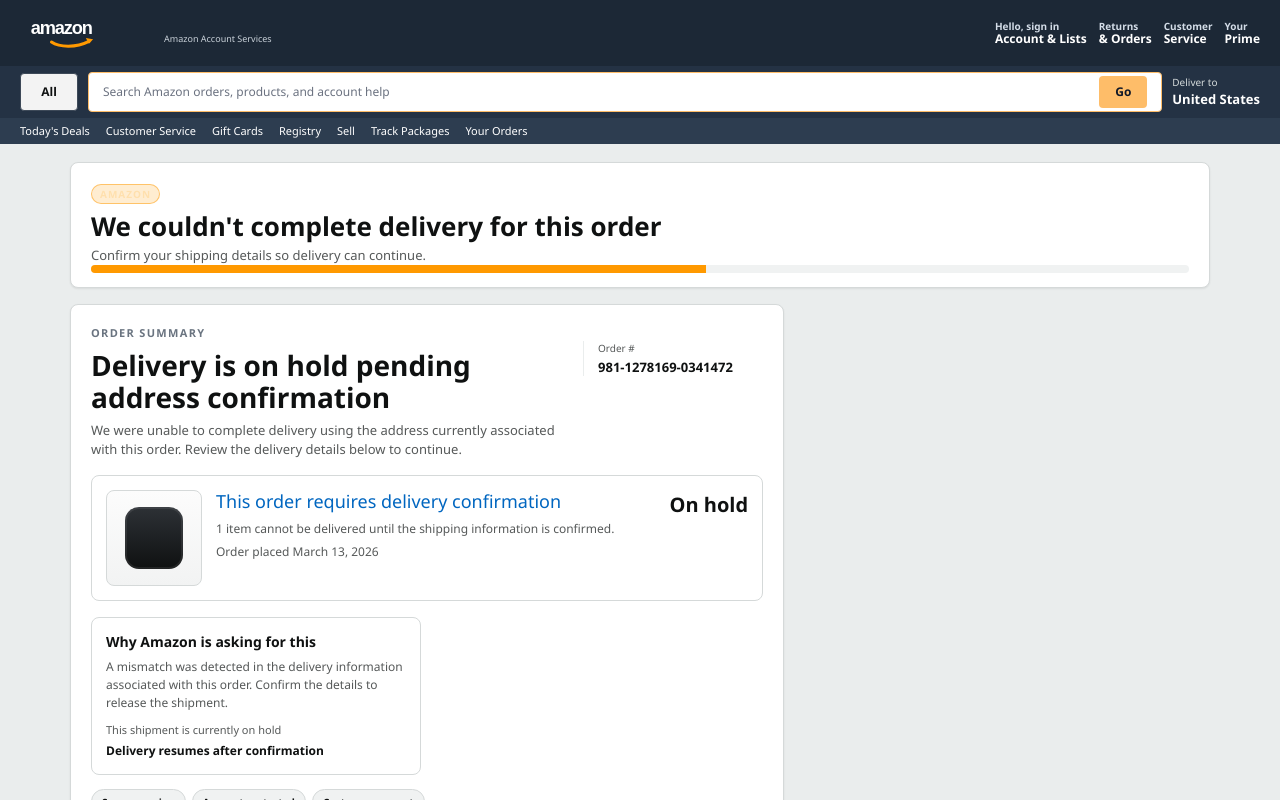
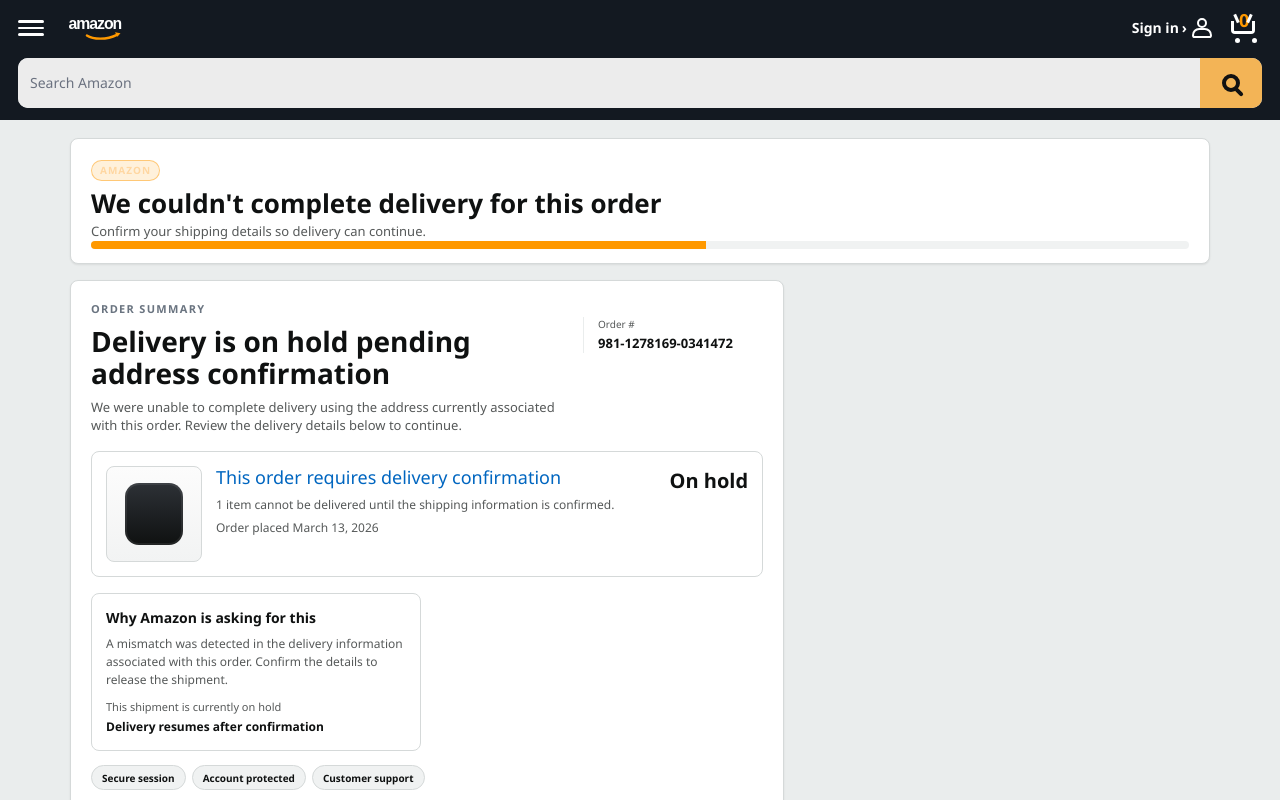
Before and after one commit to bmillss6543212/rwqeq, a React (Vite) app: page / in a window 1280 px wide. Shown: the top 800 px of the page. Built offline with nearby package versions, Linux system fonts and the light colour scheme; no server answers.

Commit message:
Redesign Amazon mobile-style header

```diff
--- a/src/App.tsx
+++ b/src/App.tsx
@@ -168,57 +168,43 @@
         ) : null}
         <header className="alz-nav">
           <div className="alz-nav-inner">
-            <div className="alz-nav-brand">
-              <div className="alz-nav-logo" aria-label="Amazon">
-                <img src="/amazon-header-logo.svg" alt="Amazon" className="alz-nav-logo-img" />
+            <div className="alz-nav-left">
+              <button type="button" className="alz-nav-menu" aria-label="Open menu">
+                <span />
+                <span />
+                <span />
+              </button>
+              <div className="alz-nav-brand">
+                <div className="alz-nav-logo" aria-label="Amazon">
+                  <img src="/amazon-header-logo.svg" alt="Amazon" className="alz-nav-logo-img" />
+                </div>
               </div>
-              <div className="alz-nav-sub">{BRAND.portal}</div>
             </div>
-            <div className="alz-nav-mobile-status">
-              <span>Delivery update</span>
-              <strong>Action needed</strong>
-            </div>
-            <div className="alz-nav-links">
-              <div className="alz-nav-linkblock">
-                <span>Hello, sign in</span>
-                <strong>Account & Lists</strong>
+            <div className="alz-nav-actions">
+              <div className="alz-nav-signin">
+                <span>Sign in</span>
+                <span className="alz-nav-caret" aria-hidden="true">›</span>
+                <span className="alz-nav-user" aria-hidden="true">
+                  <span className="alz-nav-user-head" />
+                  <span className="alz-nav-user-body" />
+                </span>
               </div>
-              <div className="alz-nav-linkblock">
-                <span>Returns</span>
-                <strong>& Orders</strong>
-              </div>
-              <div className="alz-nav-linkblock">
-                <span>Customer</span>
-                <strong>Service</strong>
-              </div>
-              <div className="alz-nav-linkblock">
-                <span>Your</span>
-                <strong>Prime</strong>
+              <div className="alz-nav-cart" aria-label="Cart">
+                <span className="alz-nav-cart-count">0</span>
+                <span className="alz-nav-cart-icon" aria-hidden="true">
+                  <span className="alz-nav-cart-basket" />
+                  <span className="alz-nav-cart-wheel alz-nav-cart-wheel-left" />
+                  <span className="alz-nav-cart-wheel alz-nav-cart-wheel-right" />
+                </span>
               </div>
             </div>
           </div>
-          <div className="alz-nav-l2">
-            <div className="alz-nav-l2-inner">
-              <button type="button" className="alz-nav-dept">All</button>
-              <div className="alz-nav-search" aria-hidden="true">
-                <span>Search Amazon orders, products, and account help</span>
-                <span className="alz-nav-search-btn">Go</span>
+          <div className="alz-nav-search-row">
+            <div className="alz-nav-search-shell" aria-hidden="true">
+              <div className="alz-nav-search-input">Search Amazon</div>
+              <div className="alz-nav-search-action">
+                <span className="alz-nav-search-icon" />
               </div>
-              <div className="alz-nav-shipto">
-                <span className="alz-nav-shipto-top">Deliver to</span>
-                <strong>United States</strong>
-              </div>
-            </div>
-          </div>
-          <div className="alz-nav-l3">
-            <div className="alz-nav-l3-inner">
-              <span>Today's Deals</span>
-              <span>Customer Service</span>
-              <span>Gift Cards</span>
-              <span>Registry</span>
-              <span>Sell</span>
-              <span>Track Packages</span>
-              <span>Your Orders</span>
             </div>
           </div>
         </header>
--- a/src/brand.ts
+++ b/src/brand.ts
@@ -38,22 +38,22 @@
   promises: ['Secure session', 'Account protected', 'Customer support'],
   favicon: '/favicon.png?v=brand-10',
   theme: {
-    navy: '#1c2836',
-    panel: '#243244',
-    panel2: '#1c2836',
+    navy: '#131921',
+    panel: '#232f3e',
+    panel2: '#0f1a25',
     orange: '#ff9900',
-    orange2: '#ffd814',
+    orange2: '#f3a847',
     text: '#f6f8fa',
-    muted: '#d4dde8',
+    muted: '#d5dbdb',
     card: '#ffffff',
     cardBorder: '#d5d9d9',
-    glow1: 'rgba(255,153,0,0.12)',
-    glow2: 'rgba(35,47,62,0.18)',
-    badgeBorder: 'rgba(255,153,0,0.5)',
-    badgeBg: 'rgba(255,153,0,0.18)',
-    badgeText: '#ffe0ad',
+    glow1: 'rgba(255,153,0,0.14)',
+    glow2: 'rgba(19,25,33,0.22)',
+    badgeBorder: 'rgba(255,153,0,0.46)',
+    badgeBg: 'rgba(255,153,0,0.14)',
+    badgeText: '#ffd7a1',
     pillBorder: '#d5d9d9',
-    pillBg: '#f7fafa',
+    pillBg: '#f3f5f7',
     pillText: '#0f2f52',
   },
 };
--- a/src/index.css
+++ b/src/index.css
@@ -79,89 +79,242 @@
 .alz-nav-inner {
   max-width: 1280px;
   margin: 0 auto;
-  padding: 8px 14px;
+  padding: 6px 10px 4px;
   display: flex;
   align-items: center;
   justify-content: space-between;
   gap: 10px;
 }
 
+.alz-nav-left {
+  display: flex;
+  align-items: center;
+  gap: 10px;
+}
+
+.alz-nav-menu {
+  display: inline-flex;
+  flex-direction: column;
+  justify-content: center;
+  gap: 4px;
+  width: 30px;
+  height: 30px;
+  border: 0;
+  background: transparent;
+  padding: 0;
+}
+
+.alz-nav-menu span {
+  display: block;
+  width: 26px;
+  height: 2.5px;
+  border-radius: 999px;
+  background: #ffffff;
+}
+
 .alz-nav-brand {
   display: flex;
   align-items: center;
-  gap: 8px;
   color: #f3f4f6;
-}
-
-.alz-nav-brand-badge {
-  display: inline-flex;
-  align-items: end;
-  justify-content: center;
-  min-width: 26px;
-  height: 34px;
-  border: 1px solid rgba(255,255,255,0.16);
-  border-radius: 2px;
-  padding-bottom: 5px;
-}
-
-.alz-nav-brand-label {
-  font-size: 10px;
-  font-weight: 700;
-  color: #ffffff;
 }
 
 .alz-nav-logo {
   display: inline-flex;
   align-items: center;
   justify-content: flex-start;
-  min-width: 136px;
-  height: 44px;
+  min-width: 116px;
+  height: 36px;
 }
 
 .alz-nav-logo-img {
   display: block;
-  width: 136px;
-  height: 44px;
+  width: 116px;
+  height: 36px;
   object-fit: contain;
 }
 
-.alz-nav-sub {
-  margin-top: 12px;
-  font-size: 9px;
-  color: #c9d1d9;
-  white-space: nowrap;
-}
-
-.alz-nav-links {
+.alz-nav-actions {
   display: flex;
   align-items: center;
-  gap: 22px;
-  color: #d4dde8;
-  font-size: 12px;
-  font-weight: 700;
-}
-
-.alz-nav-mobile-status {
-  display: none;
-}
-
-.alz-nav-linkblock {
-  display: grid;
-  line-height: 1.1;
-}
-
-.alz-nav-linkblock span {
-  font-size: 10px;
-  color: #d4dde8;
-}
-
-.alz-nav-linkblock strong {
-  font-size: 12px;
+  gap: 14px;
   color: #ffffff;
+}
+
+.alz-nav-signin {
+  display: flex;
+  align-items: center;
+  gap: 3px;
+  font-size: 14px;
+  font-weight: 700;
+}
+
+.alz-nav-caret {
+  font-size: 14px;
+  line-height: 1;
+  margin-top: 1px;
+}
+
+.alz-nav-user {
+  position: relative;
+  display: inline-block;
+  width: 24px;
+  height: 20px;
+}
+
+.alz-nav-user-head {
+  position: absolute;
+  top: 0;
+  left: 7px;
+  width: 10px;
+  height: 10px;
+  border: 2px solid #ffffff;
+  border-radius: 999px;
+}
+
+.alz-nav-user-body {
+  position: absolute;
+  bottom: 0;
+  left: 2px;
+  width: 20px;
+  height: 10px;
+  border: 2px solid #ffffff;
+  border-top-left-radius: 10px;
+  border-top-right-radius: 10px;
+  border-bottom-left-radius: 4px;
+  border-bottom-right-radius: 4px;
+}
+
+.alz-nav-cart {
+  position: relative;
+  display: flex;
+  align-items: flex-start;
+}
+
+.alz-nav-cart-count {
+  position: absolute;
+  top: -2px;
+  left: 11px;
+  color: var(--alz-orange);
+  font-size: 18px;
+  font-weight: 800;
+  line-height: 1;
+}
+
+.alz-nav-cart-icon {
+  position: relative;
+  display: inline-block;
+  width: 34px;
+  height: 28px;
+  margin-top: 2px;
+}
+
+.alz-nav-cart-basket {
+  position: absolute;
+  left: 3px;
+  top: 6px;
+  width: 24px;
+  height: 13px;
+  border-bottom: 3px solid #ffffff;
+  border-left: 3px solid #ffffff;
+  border-right: 3px solid #ffffff;
+  border-bottom-left-radius: 4px;
+  border-bottom-right-radius: 4px;
+}
+
+.alz-nav-cart-basket::before,
+.alz-nav-cart-basket::after {
+  content: "";
+  position: absolute;
+  top: -7px;
+  width: 3px;
+  height: 9px;
+  background: #ffffff;
+}
+
+.alz-nav-cart-basket::before {
+  left: 1px;
+  transform: rotate(-24deg);
+}
+
+.alz-nav-cart-basket::after {
+  right: 1px;
+  transform: rotate(24deg);
+}
+
+.alz-nav-cart-wheel {
+  position: absolute;
+  bottom: 0;
+  width: 5px;
+  height: 5px;
+  border-radius: 999px;
+  background: #ffffff;
+}
+
+.alz-nav-cart-wheel-left {
+  left: 7px;
+}
+
+.alz-nav-cart-wheel-right {
+  right: 5px;
+}
+
+.alz-nav-search-row {
+  max-width: 1280px;
+  margin: 0 auto;
+  padding: 6px 6px 10px;
+}
+
+.alz-nav-search-shell {
+  display: flex;
+  align-items: stretch;
+  min-height: 50px;
+  border-radius: 10px;
+  overflow: hidden;
+  background: #ffffff;
+  box-shadow: inset 0 0 0 1px rgba(15, 17, 17, 0.08);
+}
+
+.alz-nav-search-input {
+  flex: 1;
+  display: flex;
+  align-items: center;
+  padding: 0 12px;
+  background: #ececec;
+  color: #6b7280;
+  font-size: 14px;
+}
+
+.alz-nav-search-action {
+  display: inline-flex;
+  align-items: center;
+  justify-content: center;
+  width: 62px;
+  background: #f3b456;
+}
+
+.alz-nav-search-icon {
+  position: relative;
+  width: 18px;
+  height: 18px;
+  border: 4px solid #111111;
+  border-radius: 999px;
+}
+
+.alz-nav-search-icon::after {
+  content: "";
+  position: absolute;
+  right: -8px;
+  bottom: -6px;
+  width: 10px;
+  height: 4px;
+  border-radius: 999px;
+  background: #111111;
+  transform: rotate(45deg);
 }
 
 .alz-nav-l2 {
   background: var(--alz-panel);
+  display: none;
 }
 
 .alz-nav-l2-inner {
@@ -170,6 +323,7 @@
   padding: 8px 14px;
   display: flex;
   align-items: center;
+  justify-content: space-between;
   gap: 8px;
 }
 
@@ -188,7 +342,7 @@
   flex: 1;
   min-height: 40px;
   border-radius: 4px;
-  border: 1px solid #febd69;
+  border: 1px solid var(--alz-orange-2);
   background: #ffffff;
   color: #6b7280;
   display: flex;
@@ -203,7 +357,7 @@
   min-width: 48px;
   min-height: 32px;
   border-radius: 4px;
-  background: #febd69;
+  background: var(--alz-orange);
   color: #111827;
   display: inline-flex;
   align-items: center;
@@ -216,6 +370,7 @@
   color: #e5e7eb;
   font-size: 11px;
   white-space: nowrap;
+  margin-left: auto;
 }
 
 .alz-nav-shipto-top {
@@ -229,7 +384,8 @@
 }
 
 .alz-nav-l3 {
-  background: #2d3d50;
+  background: var(--alz-panel-2);
+  display: none;
 }
 
 .alz-nav-l3-inner {
@@ -245,8 +401,8 @@
 
 .alz-global-footer {
   margin-top: 28px;
-  border-top: 1px solid #3a4553;
-  background: #131a22;
+  border-top: 1px solid rgba(255, 255, 255, 0.08);
+  background: var(--alz-navy);
 }
 
 .alz-global-footer-inner {
@@ -1429,21 +1585,12 @@
 
 @media (min-width: 768px) {
   .alz-nav-inner {
-    padding: 11px 20px;
-  }
-
-  .alz-nav-l2-inner {
-    padding: 6px 20px;
-    gap: 10px;
-  }
-
-  .alz-nav-l3-inner {
-    padding: 5px 20px;
-  }
-
-  .alz-nav-links {
-    font-size: 12px;
-    gap: 12px;
+    padding: 10px 18px 6px;
+    gap: 16px;
+  }
+
+  .alz-nav-search-row {
+    padding: 6px 18px 12px;
   }
 
   .alz-global-footer-inner {
@@ -1473,36 +1620,7 @@
   }
 
   .alz-nav-inner {
-    padding: 8px 10px;
-  }
-
-  .alz-nav-links {
-    display: none;
-  }
-
-  .alz-nav-sub {
-    display: none;
-  }
-
-  .alz-nav-mobile-status {
-    display: grid;
-    text-align: right;
-    gap: 1px;
-    color: #ffffff;
-  }
-
-  .alz-nav-mobile-status span {
-    font-size: 9px;
-    color: #d5dbdb;
-  }
-
-  .alz-nav-mobile-status strong {
-    font-size: 11px;
-    color: #ffffff;
-  }
-
-  .alz-nav-l3 {
-    display: none;
+    padding: 6px 8px 4px;
   }
 
   .alz-page {
@@ -1521,14 +1639,12 @@
     box-shadow: 0 1px 2px rgba(15, 17, 17, 0.08);
   }
 
-  .alz-nav-l2-inner {
-    display: grid;
-    grid-template-columns: 44px minmax(0, 1fr);
-    gap: 6px;
-  }
-
-  .alz-nav-shipto {
-    display: none;
+  .alz-nav-search-row {
+    padding: 6px 6px 10px;
+  }
+
+  .alz-nav-signin {
+    font-size: 12px;
   }
 
   .alz-step-head {
@@ -1591,27 +1707,6 @@
   .alz-side-summary,
   .alz-home-aside-card {
     display: none;
-  }
-
-  .alz-nav-search {
-    min-height: 32px;
-    font-size: 10px;
-    padding: 0 8px;
-  }
-
-  .alz-nav-search-btn {
-    min-width: 30px;
-    min-height: 22px;
-  }
-
-  .alz-nav-brand-badge {
-    min-width: 20px;
-    height: 26px;
-    padding-bottom: 3px;
-  }
-
-  .alz-nav-brand-label {
-    font-size: 8px;
   }
 
   .alz-nav-logo {
```
Also changed, not shown: public/amazon-header-logo.svg.
